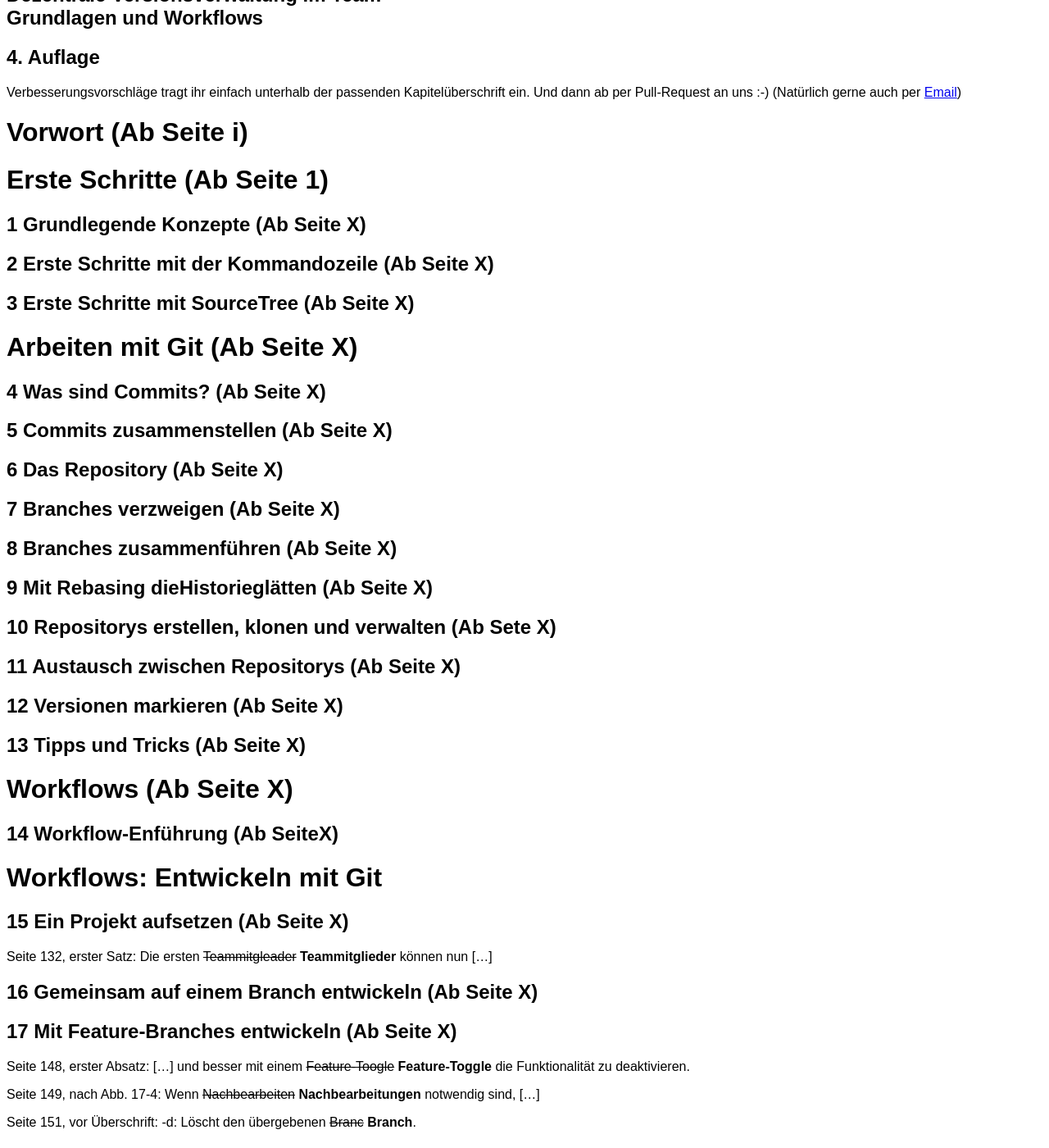
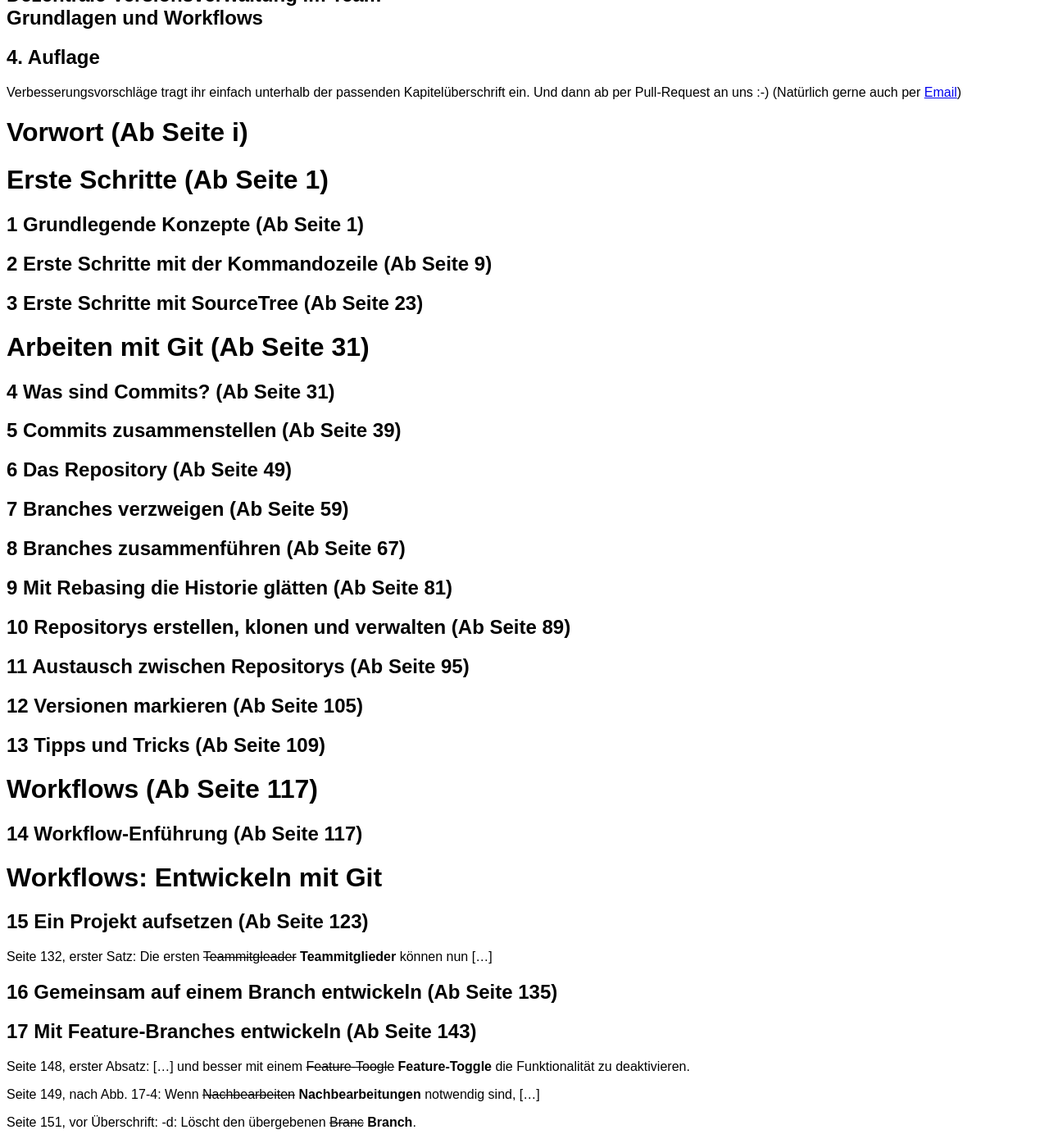
Before and after one commit to kapitel26/gitbuch-feedback, a Jekyll site: the page built from feedback-git-buch-auflage-4.md, in a window 1280 px wide and 1400 px high, scrolled down 198 px. Shown: the whole window at 82% size. Built offline with Jekyll 4.4.1, drawn with Linux system fonts in a browser that asks for light colours; some of the changed text lies outside the part shown.

Commit message:
Seitenzahlen 4. Auflage

```diff
--- a/feedback-git-buch-auflage-4.md
+++ b/feedback-git-buch-auflage-4.md
@@ -21,93 +21,91 @@ Verbesserungsvorschläge tragt ihr einfach unterhalb der passenden Kapitelübers
 
 # Erste Schritte (Ab Seite 1)
 
-## 1 Grundlegende Konzepte (Ab Seite X)
+## 1 Grundlegende Konzepte (Ab Seite 1)
 
-## 2 Erste Schritte mit der Kommandozeile (Ab Seite X)
+## 2 Erste Schritte mit der Kommandozeile (Ab Seite 9)
 
-## 3 Erste Schritte mit SourceTree (Ab Seite X)
+## 3 Erste Schritte mit SourceTree (Ab Seite 23)
 
-# Arbeiten mit Git (Ab Seite X)
+# Arbeiten mit Git (Ab Seite 31)
 
-## 4 Was sind Commits? (Ab Seite X)
+## 4 Was sind Commits? (Ab Seite 31)
 
-## 5 Commits zusammenstellen (Ab Seite X)
+## 5 Commits zusammenstellen (Ab Seite 39)
 
-## 6 Das Repository (Ab Seite X)
+## 6 Das Repository (Ab Seite 49)
 
-## 7 Branches verzweigen (Ab Seite X)
+## 7 Branches verzweigen (Ab Seite 59)
 
-## 8 Branches zusammenführen (Ab Seite X)
+## 8 Branches zusammenführen (Ab Seite 67)
 
-## 9 Mit Rebasing dieHistorieglätten (Ab Seite X)
+## 9 Mit Rebasing die Historie glätten (Ab Seite 81)
 
-## 10 Repositorys erstellen, klonen und verwalten (Ab Sete X)
+## 10 Repositorys erstellen, klonen und verwalten (Ab Seite 89)
 
-## 11 Austausch zwischen Repositorys (Ab Seite X)
+## 11 Austausch zwischen Repositorys (Ab Seite 95)
 
-## 12 Versionen markieren (Ab Seite X)
+## 12 Versionen markieren (Ab Seite 105)
 
-## 13 Tipps und Tricks (Ab Seite X)
+## 13 Tipps und Tricks (Ab Seite 109)
 
-# Workflows (Ab Seite X)
+# Workflows (Ab Seite 117)
 
-## 14 Workflow-Enführung (Ab SeiteX)
+## 14 Workflow-Enführung (Ab Seite 117)
 
 # Workflows: Entwickeln mit Git
 
-## 15 Ein Projekt aufsetzen (Ab Seite X)
+## 15 Ein Projekt aufsetzen (Ab Seite 123)
 Seite 132, erster Satz: Die ersten ~~Teammitgleader~~ **Teammitglieder** können nun [...]
 
-## 16 Gemeinsam auf einem Branch entwickeln (Ab Seite X)
+## 16 Gemeinsam auf einem Branch entwickeln (Ab Seite 135)
 
-## 17 Mit Feature-Branches entwickeln (Ab Seite X)
+## 17 Mit Feature-Branches entwickeln (Ab Seite 143)
 Seite 148, erster Absatz: [...] und besser mit einem ~~Feature-Toogle~~ **Feature-Toggle** die Funktionalität zu deaktivieren.
 
 Seite 149, nach Abb. 17-4: Wenn ~~Nachbearbeiten~~ **Nachbearbeitungen** notwendig sind, [...]
 
 Seite 151, vor Überschrift: -d:  Löscht den übergebenen ~~Branc~~ **Branch**.
 
-## 18 Mit Forks entwickeln (Ab Seite X)
+## 18 Mit Forks entwickeln (Ab Seite 163)
 Seite 167, unten: ~~textttupstream~~ **upstream**: Normalerweise bezieht sich der [...]
 
 Seite 172, nach Überschrift: [...], indem man das Beitragen zum Projekt so leicht und ~~angenehmen~~ **angenehm** wie möglich macht.
 
-# Workflows: Releaseprozess (Ab Seite X)
+# Workflows: Releaseprozess (Ab Seite 175)
 
-## 19 Kontinuierlich Releases durchführen (Ab Seite X)
+## 19 Kontinuierlich Releases durchführen (Ab Seite 175)
 
-## 20 Periodisch Releases durchführen (Ab Seite X)
+## 20 Periodisch Releases durchführen (Ab Seite 185)
 
-## 21 Mit mehreren aktiven Releases arbeiten (Ab Seite X)
+## 21 Mit mehreren aktiven Releases arbeiten (Ab Seite 199)
 Seite 208, Fussnote: Wenn es aber zu ~~Nachbearbeiten~~ **Nachbearbeitungen** beim Cherry-Pick gekommen ist, kann es Probleme geben.
 
-# Workflows: Repositorys pflegen (Ab Seite X)
+# Workflows: Repositorys pflegen (Ab Seite 213)
 
-## 22 Ein Projekt mit großen binären Dateien versionieren (Ab Seite X)
+## 22 Ein Projekt mit großen binären Dateien versionieren (Ab Seite 213)
 
-## 23 Große Projekte aufteilen (Ab Seite X)
+## 23 Große Projekte aufteilen (Ab Seite 221)
 
-## 24 Kleine Projekte zusammenführen (Ab Seite X)
+## 24 Kleine Projekte zusammenführen (Ab Seite 229)
 
-## 25 Lange Historien auslagern (Ab Seite X)
+## 25 Lange Historien auslagern (Ab Seite 235)
 
 ## 26 http://kapitel26.github.io
 
-# Workflows: Umstieg auf Git (Ab Seite X)
+## 27 Ein Projekt nach Git migrieren (Ab Seite 247)
 
-## 27 Ein Projekt nach Git migrieren
+# Mehr über Git (Ab Seite 263)
 
-# Mehr über Git (Ab Seite X)
+## 28 Integration mit Jenkins (Ab Seite 263)
 
-## 28 Integration mit Jenkins (Ab Seite X)
+## 29 Abhängigkeiten zwischen Repositorys (Ab Seite 275)
 
-## 29 Abhängigkeiten zwischen Repositorys (Ab Seite X)
+## 30 Was gibt es sonst noch? (Ab Seite 289)
 
-## 30 Was gibt es sonst noch? (Ab Seite X)
+## 31 Die Grenzen von Git (Ab Seite 297)
 
-## 31 Die Grenzen von Git (Ab Seite X)
-
-# Anhang (Ab Seite X)
+# Anhang (Ab Seite 305)
 
 # Dankeschön
 
```
